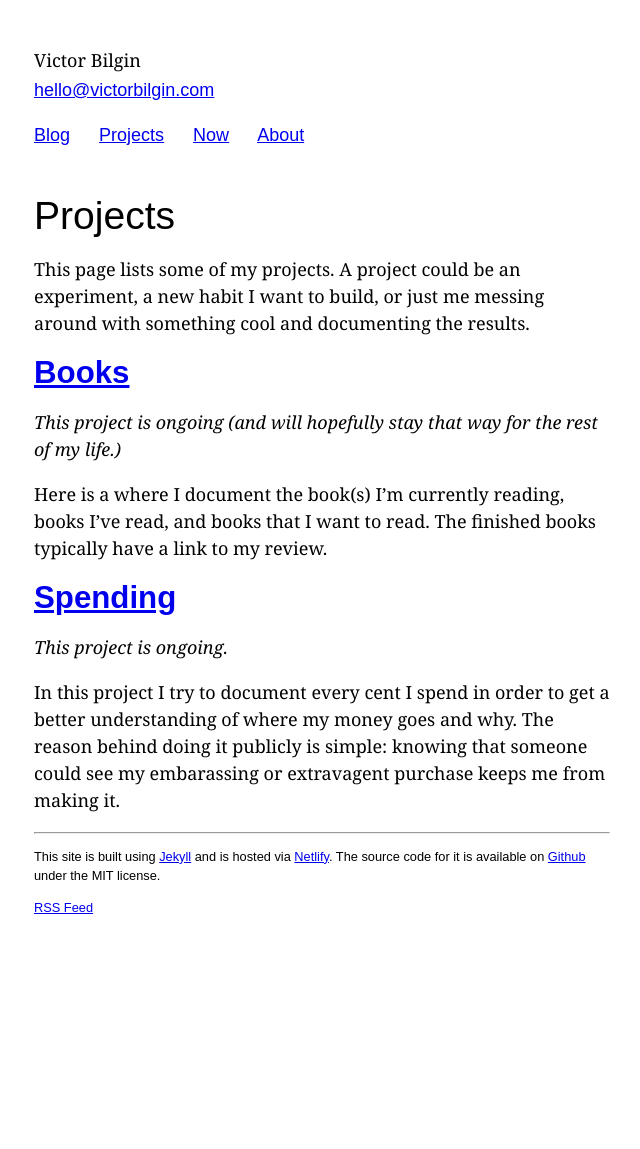
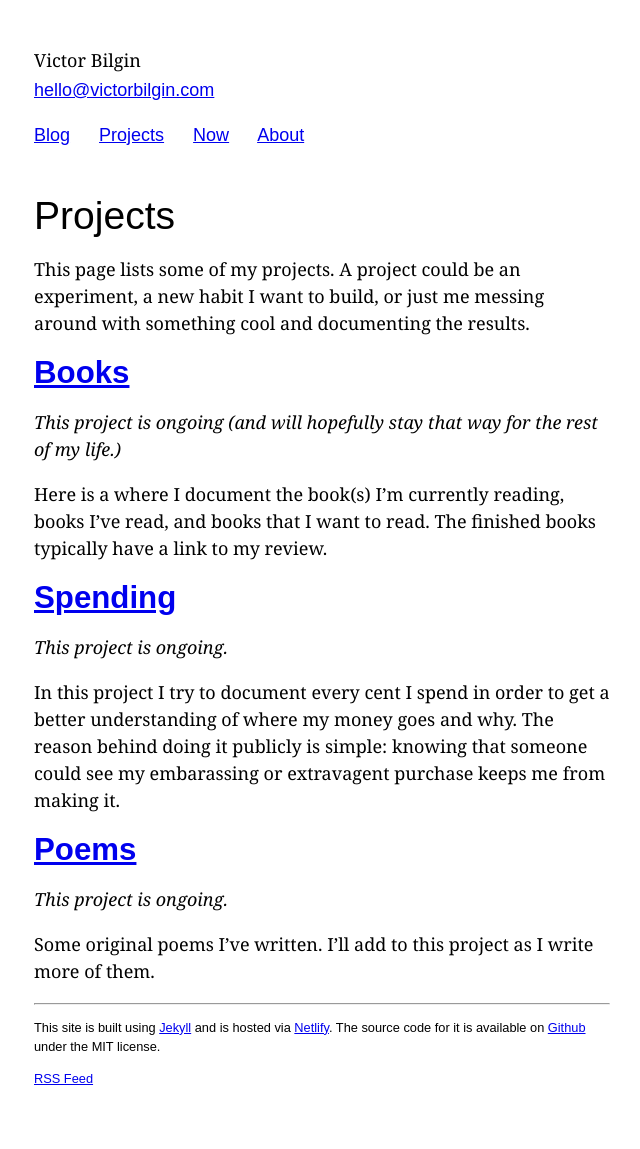
Before and after one commit to vbilgin/vb-v7, a Jekyll site: the page built from _pages/projects.md, in a window 1280 px wide. Shown: the whole page, without its empty margins (318-958 px from the left). Built offline with Jekyll 4.4.1, drawn with Linux system fonts in a browser that asks for light colours; before the commit the page ends 978 px from its top, so only the background shows below that.

Commit message:
Added Poems project

```diff
--- a/_config.yml
+++ b/_config.yml
@@ -12,7 +12,12 @@ email: hello@victorbilgin.com
 include:
   - _pages
   - _projects
-  - _book-reviews
+
+collections:
+  book-reviews:
+    output: true
+  poems:
+    output: true
 
 markdown: kramdown
 
--- a/_pages/blog.html
+++ b/_pages/blog.html
@@ -9,9 +9,7 @@ permalink: /blog
     <h1 class="blog__title">Blog</h1>
     <div class="blog__enum">
 
-      {% for tag in site.tags %}
-      {% if tag[0] == 'post' %}
-      {% for post in tag[1] %}
+      {% for post in site.posts %}
       <div class="enum__card">
         <h2>
           <a href="{{ post.url }}">{{ post.title }}</a>
@@ -22,8 +20,6 @@ permalink: /blog
         <a href="{{ post.url }}">Read more</a>
       </div>
       {% endfor %}
-      {% endif %}
-      {% endfor %}
 
     </div>
   </section>
--- a/_pages/projects.md
+++ b/_pages/projects.md
@@ -14,3 +14,9 @@ Here is a where I document the book(s) I'm currently reading, books I've read, a
 *This project is ongoing.*
 
 In this project I try to document every cent I spend in order to get a better understanding of where my money goes and why. The reason behind doing it publicly is simple: knowing that someone could see my embarassing or extravagent purchase keeps me from making it.
+
+
+## [Poems](/projects/poems)
+*This project is ongoing.*
+
+Some original poems I've written. I'll add to this project as I write more of them.
--- /dev/null
+++ b/_sass/layouts/_poem.scss
@@ -0,0 +1,18 @@
+.poem__title {
+  font-weight: normal;
+}
+
+.poem__content ul {
+  list-style: none;
+  padding: 0 0 0 1.3rem;
+  text-indent: -1.3rem;
+}
+
+.poem__content li {
+  margin-bottom: 0.2rem;
+
+  p {
+    margin-top: 0;
+    margin-bottom: 1.2rem;
+  }
+}
--- a/_sass/main.scss
+++ b/_sass/main.scss
@@ -7,6 +7,7 @@
 // Layouts
 @import './layouts/page';
 @import './layouts/post';
+@import './layouts/poem';
 
 // Includes
 @import './includes/header';
--- a/index.html
+++ b/index.html
@@ -7,9 +7,7 @@ title: "Home"
     <h1 class="recent__title">Recent Posts <span> <a href="/blog">All posts</a></span></h1>
     <div class="recent__posts">
 
-      {% for tag in site.tags %}
-      {% if tag[0] == 'post' %}
-      {% for post in tag[1] limit:4 %}
+      {% for post in site.posts limit:4 %}
       <div class="recent__card">
         <h2>
           <a href="{{ post.url }}">{{ post.title }}</a>
@@ -20,8 +18,6 @@ title: "Home"
         <a href="{{ post.url }}">Read more</a>
       </div>
       {% endfor %}
-      {% endif %}
-      {% endfor %}
 
     </div>
   </section>
```
Also changed, not shown: _layouts/poem.html (added, +12 -0 lines), _poems/an-old-life.md (added, +14 -0 lines), _poems/different-strokes.md (added, +37 -0 lines), _poems/i-feared.md (added, +15 -0 lines), _poems/the-fool-in-pursuit.md (added, +23 -0 lines), _poems/the-niceties.md (added, +13 -0 lines), _projects/poems.html (added, +14 -0 lines).
